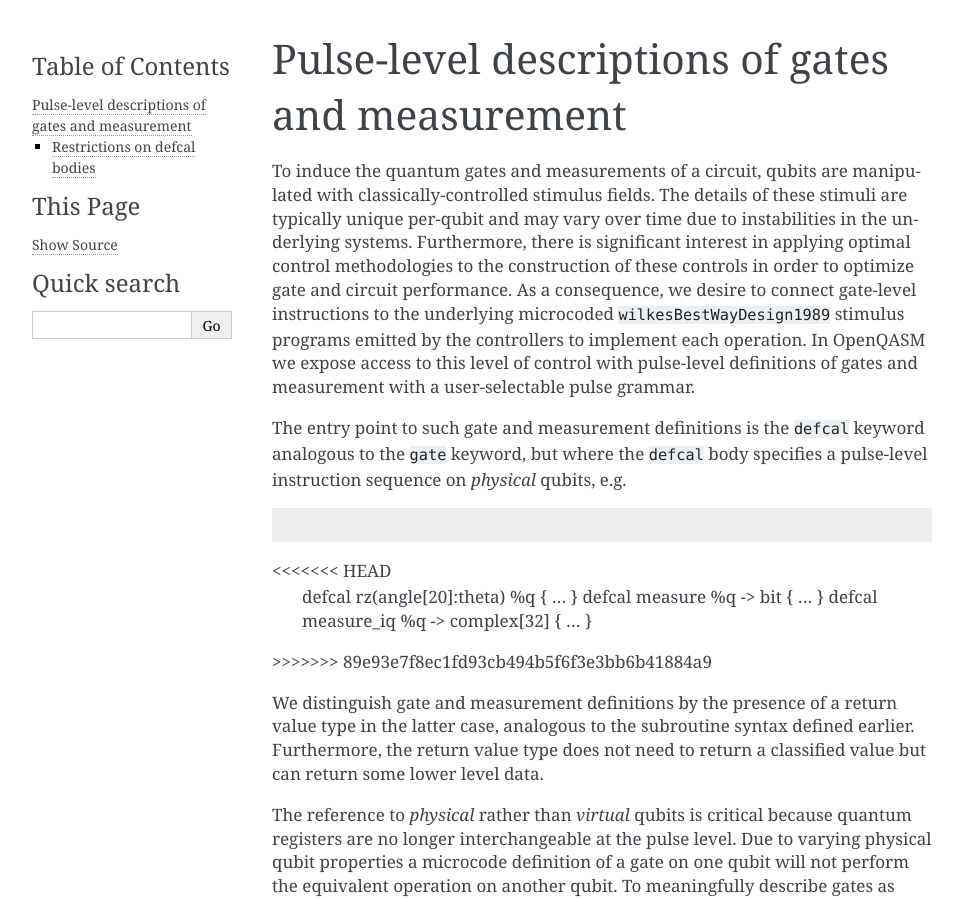
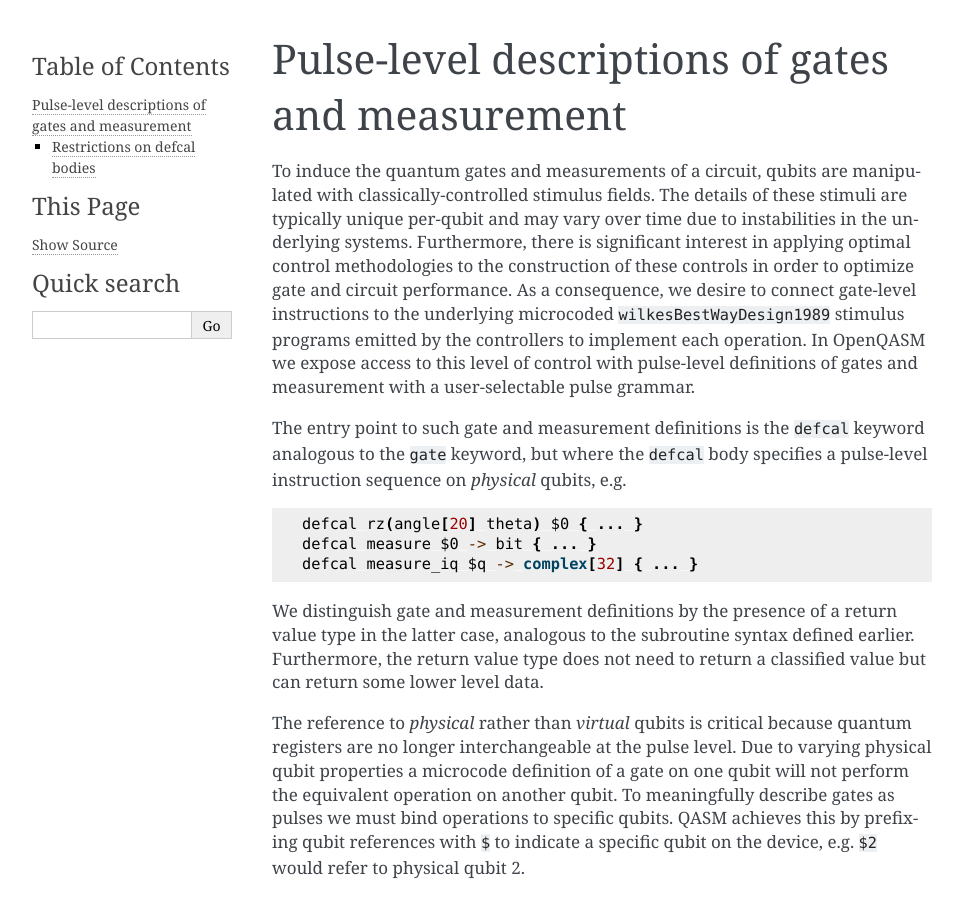
Before and after one commit to openqasm/openqasm, a Sphinx documentation site: the page built from source/language/pulses.rst, in a window 1280 px wide and 900 px high. Shown: the whole window, without its empty margins (148-1111 px from the left). Built offline with Sphinx 7.4.7, drawn with Linux system fonts in a browser that asks for light colours; cross-references to code outside the pages are shown as plain code.

Commit message:
Missed a merge conflict

```diff
--- a/source/language/pulses.rst
+++ b/source/language/pulses.rst
@@ -24,14 +24,9 @@ instruction sequence on *physical* qubits, e.g.
 
 .. code-block:: c
 
-<<<<<<< HEAD
-   defcal rz(angle[20]:theta) %q { ... }
-   defcal measure %q -> bit { ... }
-   defcal measure_iq %q -> complex[32] { ... }
-=======
    defcal rz(angle[20] theta) $0 { ... }
    defcal measure $0 -> bit { ... }
->>>>>>> 89e93e7f8ec1fd93cb494b5f6f3e3bb6b41884a9
+   defcal measure_iq $q -> complex[32] { ... }
 
 We distinguish gate and measurement definitions by the presence of a
 return value type in the latter case, analogous to the subroutine syntax
```
